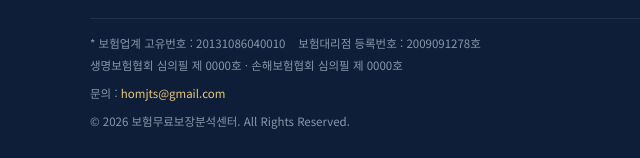
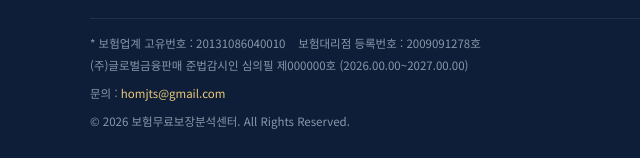
Before and after one commit to homjts-beep/golden, a plain HTML site: page index.html in a window 1280 px wide. Shown: the part 2880-3038 px from the top of the page, 0-640 px from the left. Drawn offline with Linux system fonts and the light colour scheme.

Commit message:
Add files via upload

```diff
--- a/index.html
+++ b/index.html
@@ -767,7 +767,7 @@ footer { background: #0f1e38; color: #8898aa; padding: 36px 20px 28px; margin-to
     </div>
     <div class="footer-bottom">
       <p>* 보험업계 고유번호 : 20131086040010 &nbsp;&nbsp; 보험대리점 등록번호 : 2009091278호</p>
-      <p>생명보험협회 심의필 제 0000호 · 손해보험협회 심의필 제 0000호</p>
+      <p>(주)글로벌금융판매 준법감시인 심의필 제000000호 (2026.00.00~2027.00.00)</p>
       <p style="margin-top:6px;">문의 : <a href="mailto:homjts@gmail.com">homjts@gmail.com</a></p>
       <p style="margin-top:6px;">© 2026 보험무료보장분석센터. All Rights Reserved.</p>
     </div>
```
